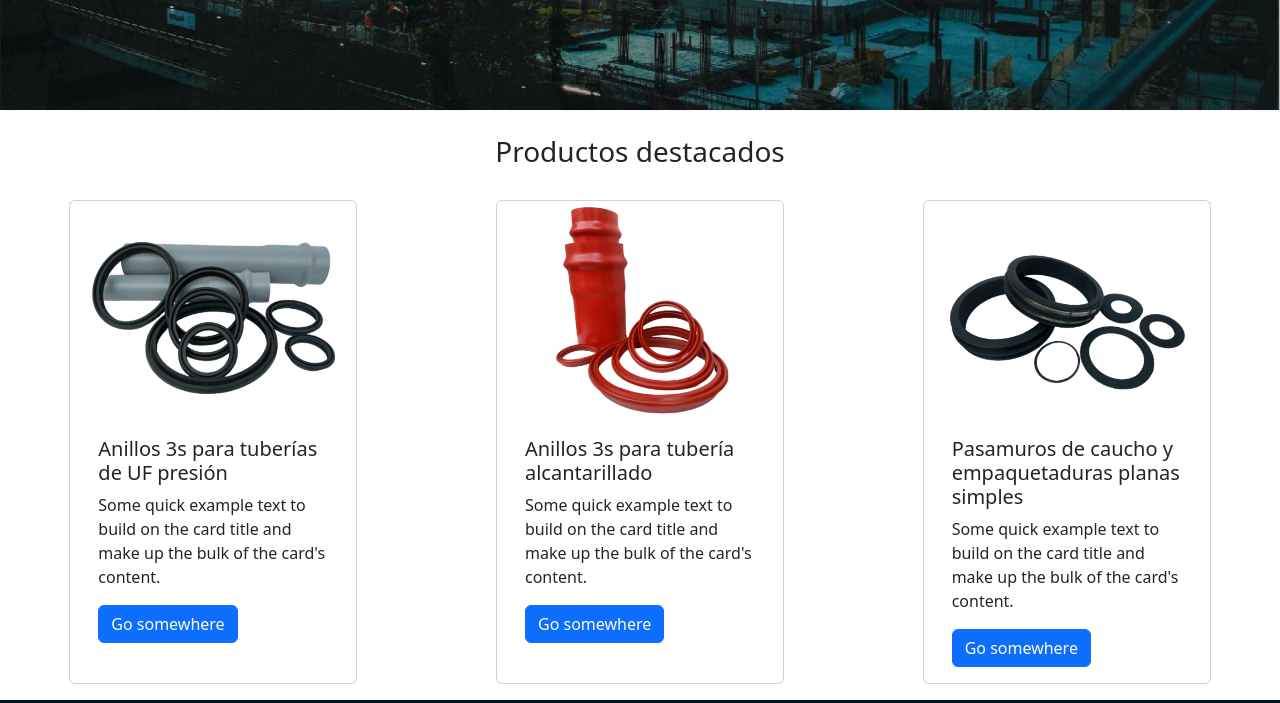
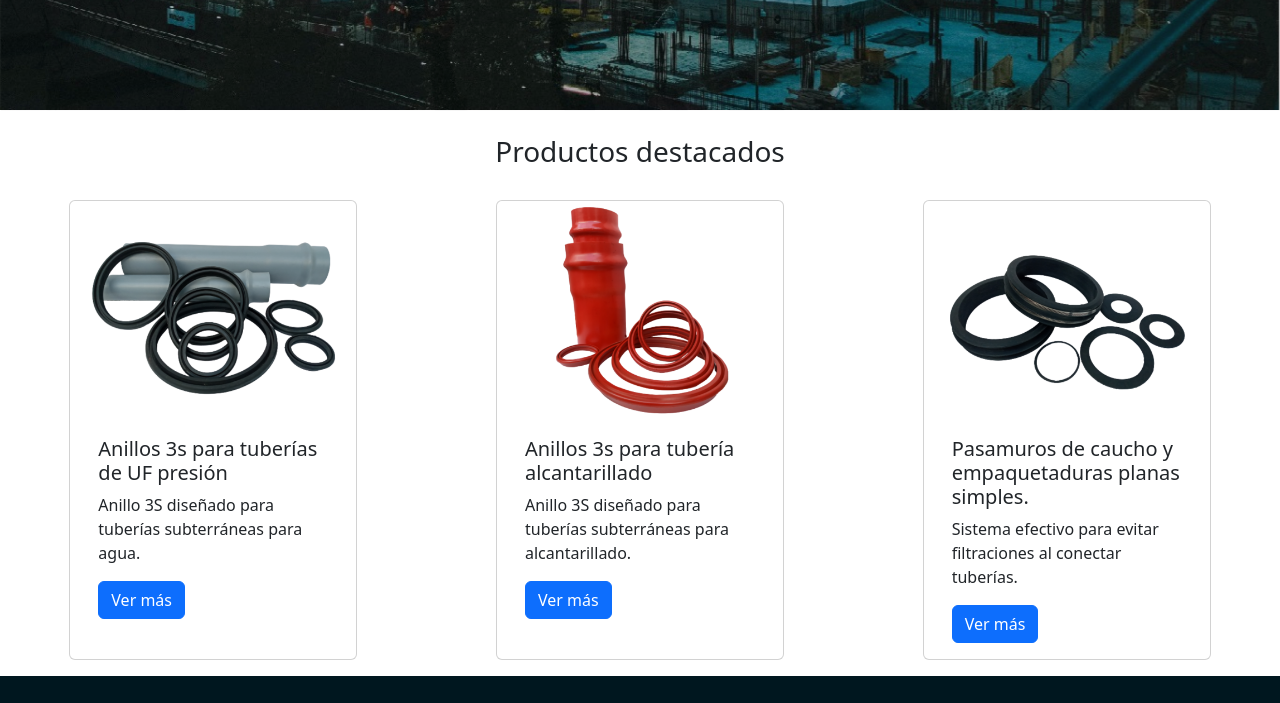
Before and after one commit to hidalgoyuri/bootstrap1, a plain HTML site: page index.html in a window 1280 px wide. Shown: the part 388-1091 px from the top of the page. Drawn offline with nearby package versions, Linux system fonts and the light colour scheme.

Commit message:
descripción en cards de index

```diff
--- a/index.html
+++ b/index.html
@@ -72,8 +72,8 @@
             <img src="./media/anillos-negros.png" class="card-img-top" alt="...">
             <div class="card-body">
               <h5 class="card-title">Anillos 3s para tuberías de UF presión</h5>
-              <p class="card-text">Some quick example text to build on the card title and make up the bulk of the card's content.</p>
-              <a href="#" class="btn btn-primary">Go somewhere</a>
+              <p class="card-text">Anillo 3S diseñado para tuberías subterráneas para agua.</p>
+              <a href="#" class="btn btn-primary">Ver más</a>
             </div>
           </div>
 
@@ -81,17 +81,17 @@
             <img src="./media/anillos-rojos.png" class="card-img-top" alt="...">
             <div class="card-body">
               <h5 class="card-title">Anillos 3s para tubería alcantarillado</h5>
-              <p class="card-text">Some quick example text to build on the card title and make up the bulk of the card's content.</p>
-              <a href="#" class="btn btn-primary">Go somewhere</a>
+              <p class="card-text">Anillo 3S diseñado para tuberías subterráneas para alcantarillado.</p>
+              <a href="#" class="btn btn-primary">Ver más</a>
             </div>
           </div>
 
           <div class="card mt-2" style="width: 18rem;">
             <img src="./media/pasamuros.png" class="card-img-top" alt="...">
             <div class="card-body">
-              <h5 class="card-title">Pasamuros de caucho y empaquetaduras planas simples</h5>
-              <p class="card-text">Some quick example text to build on the card title and make up the bulk of the card's content.</p>
-              <a href="#" class="btn btn-primary">Go somewhere</a>
+              <h5 class="card-title">Pasamuros de caucho y empaquetaduras planas simples.</h5>
+              <p class="card-text">Sistema efectivo para evitar filtraciones al conectar tuberías.</p>
+              <a href="#" class="btn btn-primary">Ver más</a>
             </div>
           </div>
         </div>
```
